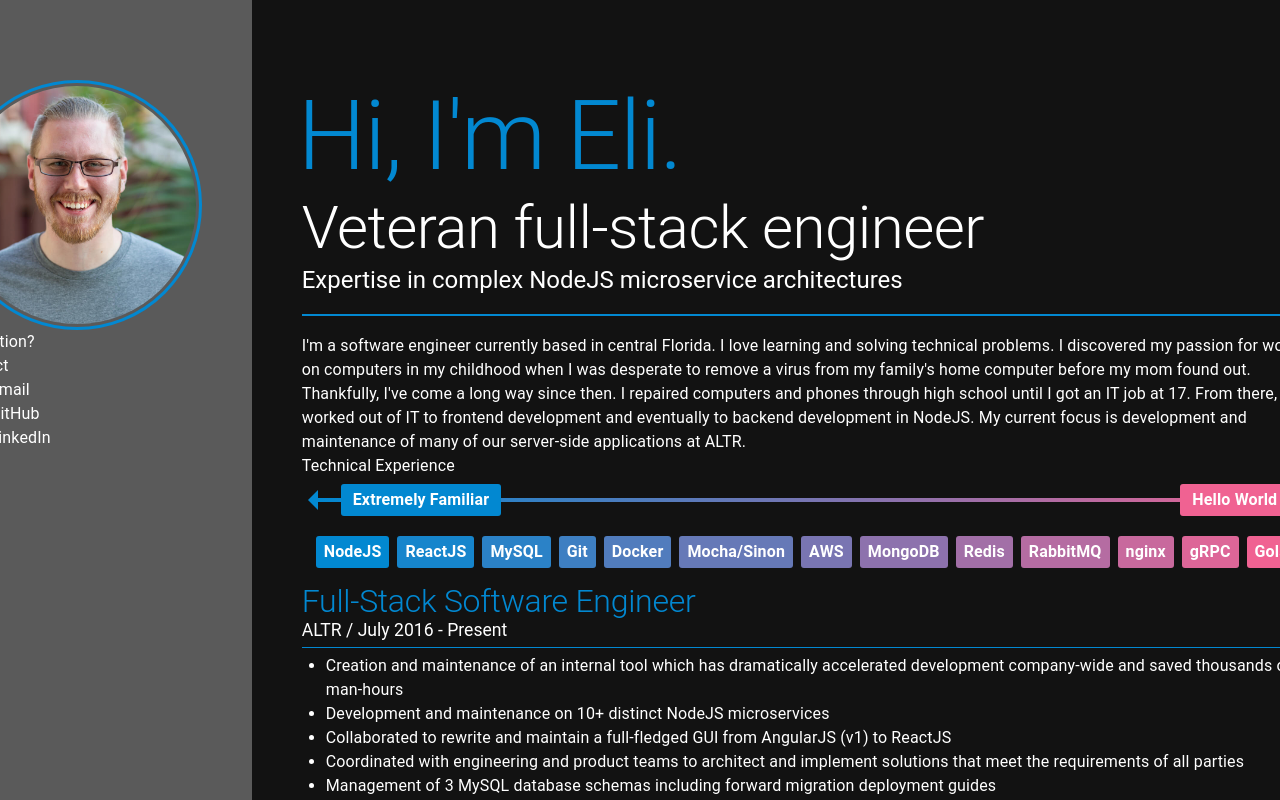
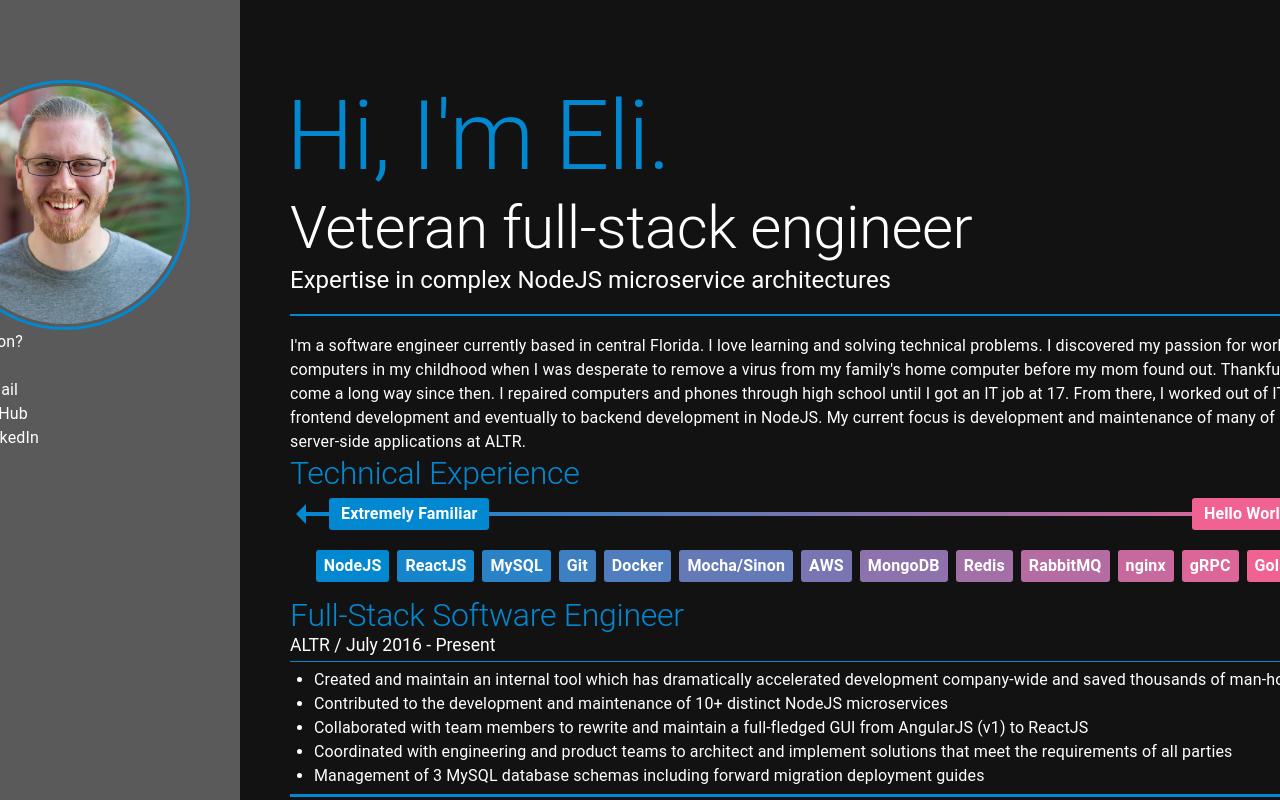
Before and after one commit to seriouslysexy/seriouslysexy, a React app: page / in a window 1280 px wide. Built offline with nearby package versions, Linux system fonts and the light colour scheme.

Commit message:
getting pretty comfortable with the layout

```diff
--- a/src/components/layoutContainer.jsx
+++ b/src/components/layoutContainer.jsx
@@ -11,15 +11,14 @@ import WorkHistory from "./workHistory";
 
 const styles = {
 	leftContent: {
-		height: "100%",
 		paddingRight: "50px",
 		position: "relative",
 		"&::before": {
 			content: "''",
 			display: "block",
 			position: "absolute",
-			height: "200%",
-			top: "-50%",
+			height: "calc(100% + 15vh)",
+			top: "-10vh",
 			width: "100vh",
 			right: "0",
 			background: "rgba(255, 255, 255, .3)",
@@ -27,15 +26,16 @@ const styles = {
 		}
 	},
 	rightContent: {
-		height: "100%",
-		paddingLeft: "50px"
+		paddingLeft: "50px",
+		maxWidth: "1250px",
+		minWidth: "1100px"
 	}
 };
 
 function LayoutContainer() {
 	return (
-		<Box p="10vh" height="100%" width="100%" display="flex" flexDirection="row" justifyContent="center" alignItems="flex-start">
-			<Box height="100%" width="80%" maxWidth="1200px" display="flex" flexDirection="row" justifyContent="center" alignItems="flex-start">
+		<Box p="10vh 10vh 5vh" width="100%" display="flex" flexDirection="row" justifyContent="center" alignItems="flex-start">
+			<Box width="100%" display="flex" flexDirection="row" justifyContent="center" alignItems="stretch">
 				<Box sx={styles.leftContent}>
 					<ProfilePicture />
 					<div>navigation?</div>
--- a/src/components/skillsHorizontal.jsx
+++ b/src/components/skillsHorizontal.jsx
@@ -4,17 +4,13 @@ import Box from "@mui/material/Box";
 import Typography from "@mui/material/Typography";
 
 const styles = {
-	primaryHeader: {
-		fontSize: "6em"
-	},
-	secondaryHeader: {
-		fontSize: "2.25em"
-	},
-	tertiaryHeader: {
-		fontSize: "1.1em"
+	title: {
+		fontSize: "2em"
 	},
 	legend: {
 		width: "100%",
+		minWidth: "1050px",
+		maxWidth: "1250px",
 		position: "relative",
 		padding: "6px",
 		margin: "6px"
@@ -72,7 +68,7 @@ function SkillsHorizontal(props) {
 	let skills = [...expert, ...experienced, ...comfortable, ...beginner];
 
 	return (<Box>
-		<Typography>Technical Experience</Typography>
+		<Typography sx={styles.title} color="primary" variant="h2">Technical Experience</Typography>
 		<Box display="flex" flexDirection="column" alignItems="center" justifyContent="flex-start">
 			<Box sx={styles.legend} display="flex" flexDirection="row" flexWrap="nowrap" alignItems="center" justifyContent="space-between">
 				<Box sx={{...styles.arrow, ...styles.leftArrow}} />
--- a/src/components/workHistory.jsx
+++ b/src/components/workHistory.jsx
@@ -13,9 +13,9 @@ const workHistoryArray = [
 		employer: "ALTR",
 		date: "July 2016 - Present",
 		responsibilities: [
-			"Creation and maintenance of an internal tool which has dramatically accelerated development company-wide and saved thousands of man-hours",
-			"Development and maintenance on 10+ distinct NodeJS microservices",
-			"Collaborated to rewrite and maintain a full-fledged GUI from AngularJS (v1) to ReactJS",
+			"Created and maintain an internal tool which has dramatically accelerated development company-wide and saved thousands of man-hours",
+			"Contributed to the development and maintenance of 10+ distinct NodeJS microservices",
+			"Collaborated with team members to rewrite and maintain a full-fledged GUI from AngularJS (v1) to ReactJS",
 			"Coordinated with engineering and product teams to architect and implement solutions that meet the requirements of all parties",
 			"Management of 3 MySQL database schemas including forward migration deployment guides"
 		],
@@ -25,7 +25,7 @@ const workHistoryArray = [
 		employer: "Apartments247",
 		date: "October 2012  - June 2016",
 		responsibilities: [
-			"Coordinated with creative director to create premium, extendable themes to establish community portfolios for national real estate management agencies",
+			"Coordinated with creative director to create premium, extendable themes to establish digital apartment community portfolios for national real estate management agencies",
 			"Communicated directly with clients and internal designers to produce completely custom sites for real estate management corporate sites",
 			"Created a highly-detailed, comprehensive quality control manual and trained employees and teams to enforce it",
 			"Started in IT - managed DNS, FTP servers, and media storage for 5000+ individual apartment communities"
@@ -46,7 +46,7 @@ const workHistoryArray = [
 function WorkHistory(props) {
 	return (<Box sx={styles.workHistoryContainer}>
 		{workHistoryArray.map((historyItemProps) => {
-			return <WorkHistoryItem key={"workHistoryItem_" + props.employer} {...historyItemProps} />
+			return <WorkHistoryItem key={"workHistoryItem_" + historyItemProps.employer} {...historyItemProps} />
 		})}
 	</Box>);
 }
```
Also changed, not shown: src/index.ejs.
